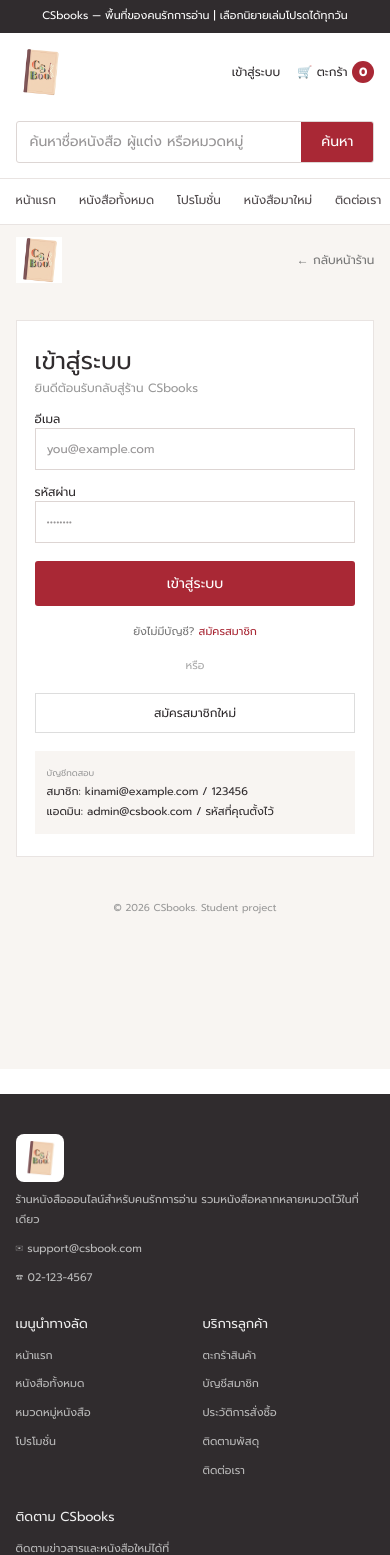
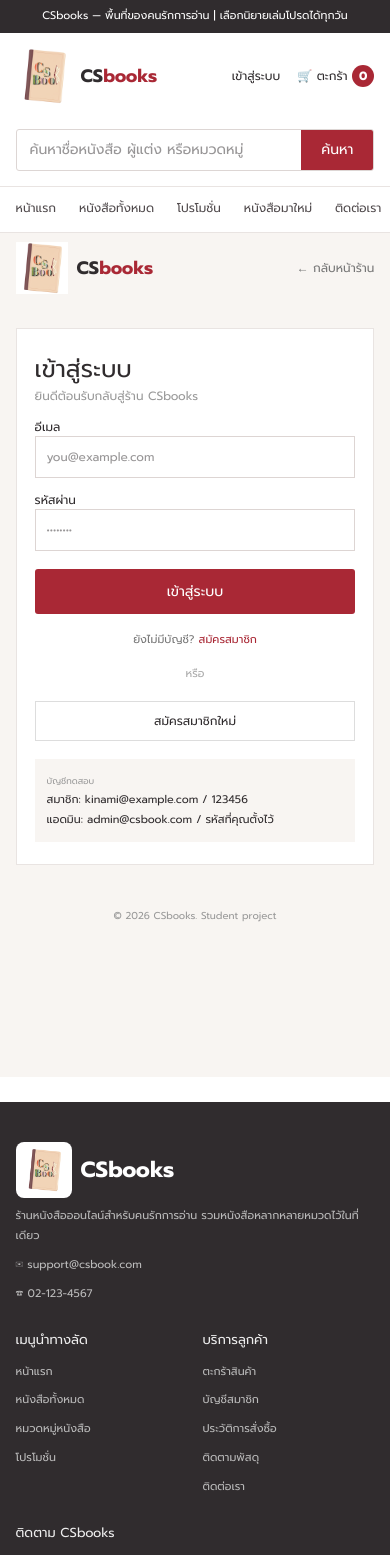
Before and after one commit to meentigger-dotcom/BookStore, a Next.js app: page /login in a window 390 px wide. Shown: the top 1555 px of the page. Built offline with nearby package versions, Linux system fonts and the light colour scheme; no server answers.

Commit message:
Enlarge logo and restore brand text beside it

```diff
--- a/app/admin/layout.tsx
+++ b/app/admin/layout.tsx
@@ -24,8 +24,9 @@ export default async function AdminLayout({
         <Link className="logo" href="/admin" aria-label="CSbooks Admin">
           {/* eslint-disable-next-line @next/next/no-img-element */}
           <img src="/images/logo.png" alt="CSbooks" />
-          <span style={{ fontSize: 11, color: "#999", letterSpacing: 1 }}>
-            ADMIN PANEL
+          <span>
+            CS<strong>books</strong>
+            <small>ADMIN PANEL</small>
           </span>
         </Link>
         <div>
--- a/app/csbooks.css
+++ b/app/csbooks.css
@@ -51,7 +51,7 @@ textarea {
 }
 
 .site-header {
-  min-height: 90px;
+  min-height: 100px;
   display: flex;
   align-items: center;
   justify-content: space-between;
@@ -93,25 +93,34 @@ textarea {
 }
 
 .logo img {
-  height: 60px;
+  height: 80px;
   width: auto;
   display: block;
 }
 
 .authhead .logo img {
-  height: 54px;
+  height: 68px;
 }
 
 .admin-top .logo img {
-  height: 42px;
+  height: 48px;
 }
 
 .footlogo img {
-  height: 68px;
+  height: 84px;
   width: auto;
   background: #fff;
   padding: 6px;
   border-radius: 8px;
+}
+
+.footlogo span {
+  color: #fff;
+  font-size: 22px;
+}
+
+.footlogo strong {
+  color: #fff;
 }
 
 .actions {
@@ -1426,6 +1435,12 @@ td img {
 }
 
 @media (max-width: 850px) {
+  .logo img {
+    height: 66px;
+  }
+  .logo {
+    font-size: 20px;
+  }
   .site-header {
     flex-wrap: wrap;
     padding: 15px 0;
@@ -1478,10 +1493,16 @@ td img {
 
 @media (max-width: 600px) {
   .logo img {
-    height: 48px;
+    height: 56px;
+  }
+  .logo {
+    font-size: 18px;
+  }
+  .logo small {
+    display: none;
   }
   .authhead .logo img {
-    height: 46px;
+    height: 52px;
   }
   .hero {
     grid-template-columns: 1fr;
--- a/app/login/page.tsx
+++ b/app/login/page.tsx
@@ -10,6 +10,10 @@ export default function LoginPage() {
         <Link className="logo" href="/" aria-label="CSbooks">
           {/* eslint-disable-next-line @next/next/no-img-element */}
           <img src="/images/logo.png" alt="CSbooks" />
+          <span>
+            CS<strong>books</strong>
+            <small>BOOKS FOR EVERY STORY</small>
+          </span>
         </Link>
         <Link href="/">← กลับหน้าร้าน</Link>
       </div>
--- a/app/register/page.tsx
+++ b/app/register/page.tsx
@@ -10,6 +10,10 @@ export default function RegisterPage() {
         <Link className="logo" href="/" aria-label="CSbooks">
           {/* eslint-disable-next-line @next/next/no-img-element */}
           <img src="/images/logo.png" alt="CSbooks" />
+          <span>
+            CS<strong>books</strong>
+            <small>BOOKS FOR EVERY STORY</small>
+          </span>
         </Link>
         <Link href="/">← กลับหน้าร้าน</Link>
       </div>
--- a/components/Footer.tsx
+++ b/components/Footer.tsx
@@ -8,6 +8,10 @@ export default function Footer() {
           <Link className="logo footlogo" href="/" aria-label="CSbooks">
             {/* eslint-disable-next-line @next/next/no-img-element */}
             <img src="/images/logo.png" alt="CSbooks" />
+            <span>
+              CS<strong>books</strong>
+              <small>BOOKS FOR EVERY STORY</small>
+            </span>
           </Link>
           <p>
             ร้านหนังสือออนไลน์สำหรับคนรักการอ่าน รวมหนังสือหลากหลายหมวดไว้ในที่เดียว
--- a/components/Header.tsx
+++ b/components/Header.tsx
@@ -24,6 +24,10 @@ export default async function Header() {
         <Link className="logo" href="/" aria-label="CSbooks หน้าแรก">
           {/* eslint-disable-next-line @next/next/no-img-element */}
           <img src="/images/logo.png" alt="CSbooks" />
+          <span>
+            CS<strong>books</strong>
+            <small>BOOKS FOR EVERY STORY</small>
+          </span>
         </Link>
 
         <form action="/books" className="search">
```
